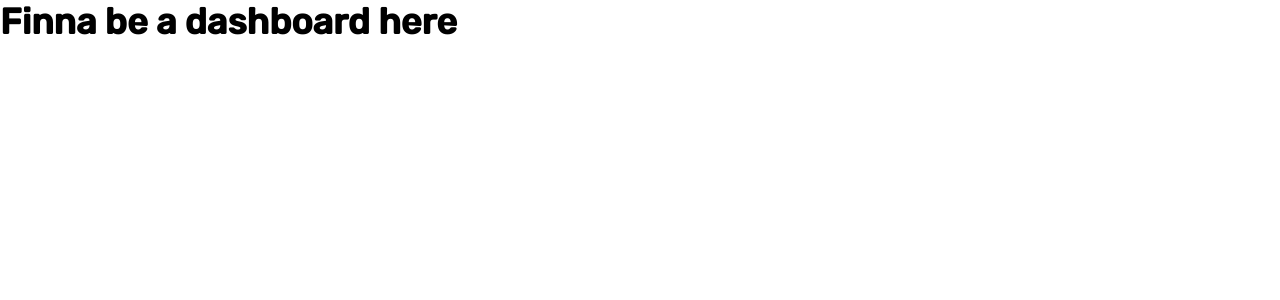
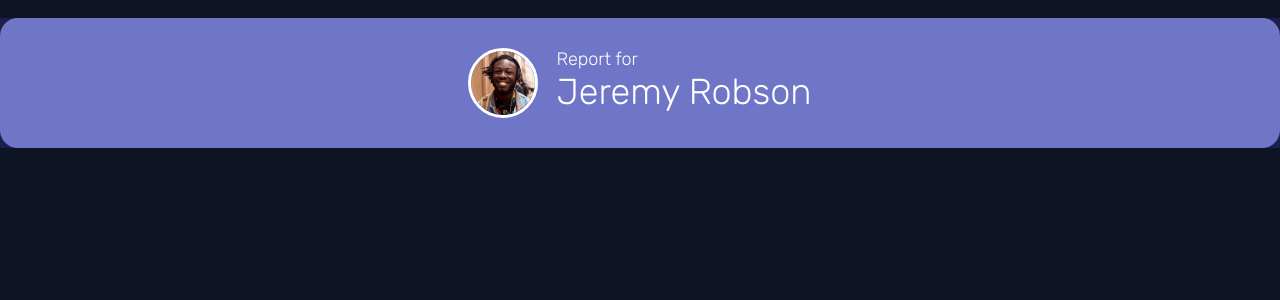
Before and after one commit to blaqbox-prime/time-tracking-dash, a React (Create React App) app: page / in a window 1280 px wide. Shown: the top 300 px of the page. Built offline with nearby package versions, Linux system fonts and the light colour scheme.

Commit message:
dash design

```diff
--- a/src/App.js
+++ b/src/App.js
@@ -1,10 +1,11 @@
 
 import './App.css';
+import Dashboard from './Dashboard';
 
 function App() {
   return (
     <div className="App">
-      <h1>Finna be a dashboard here</h1>
+      <Dashboard/>
     </div>
   );
 }
--- /dev/null
+++ b/src/Card.js
@@ -0,0 +1,29 @@
+import React from 'react'
+import './dashboard.css'
+
+export default function Card() {
+    return (
+        <div className="Card">
+
+        </div>
+    )
+}
+
+// Long Card
+export function LongCard(){
+    return (
+        <div className="LongCard">
+            <div className="LongCard__top">
+                <div className="LongCard__user">
+                    <img src="/images/image-jeremy.png" alt="" width="70px" height="70px" className="avatar" />
+                    <div className="user-detail">
+                    <p className="fw-light">Report for</p>
+                    <h1 className="fw-light">Jeremy Robson</h1>
+                    </div>
+                </div>
+            </div>
+            {/* Filters */}
+
+        </div>
+    );
+}
--- /dev/null
+++ b/src/Dashboard.jsx
@@ -0,0 +1,13 @@
+import React from 'react'
+import './dashboard.css'
+import Card, {LongCard} from './Card';
+
+function Dashboard() {
+    return (
+        <div className="Dashboard">
+            <LongCard/>
+        </div>
+    )
+}
+
+export default Dashboard
--- /dev/null
+++ b/src/dashboard.css
@@ -0,0 +1,26 @@
+.Dashboard{
+
+    margin: 1rem 0;
+}
+
+.LongCard{
+    background-color: var(--dark-blue);
+}
+
+.LongCard__top{
+    background-color: var(--desaturated-blue);
+    height: 130px;
+    display: grid;
+    place-items: center;
+    border-radius: 1rem;
+}
+
+.LongCard__user{
+    display: flex;
+}
+
+.avatar{
+    margin-right: 1rem;
+    border: 3px solid #fff;
+    border-radius: 35px;
+}
--- a/src/index.css
+++ b/src/index.css
@@ -19,11 +19,13 @@
   margin: 0;
   padding: 0;
   box-sizing: border-box;
+  color: #fff;
 }
 
 body{
   font-family: 'Rubik', sans-serif;
   font-weight: 400;
+  background-color: var(--very-dark-blue);
 }
 
 /* weights */
@@ -38,11 +40,3 @@ body{
 .fw-heavy{
   font-weight: 500;
 }
-
-
-
-
-code {
-  font-family: source-code-pro, Menlo, Monaco, Consolas, 'Courier New',
-    monospace;
-}
```
